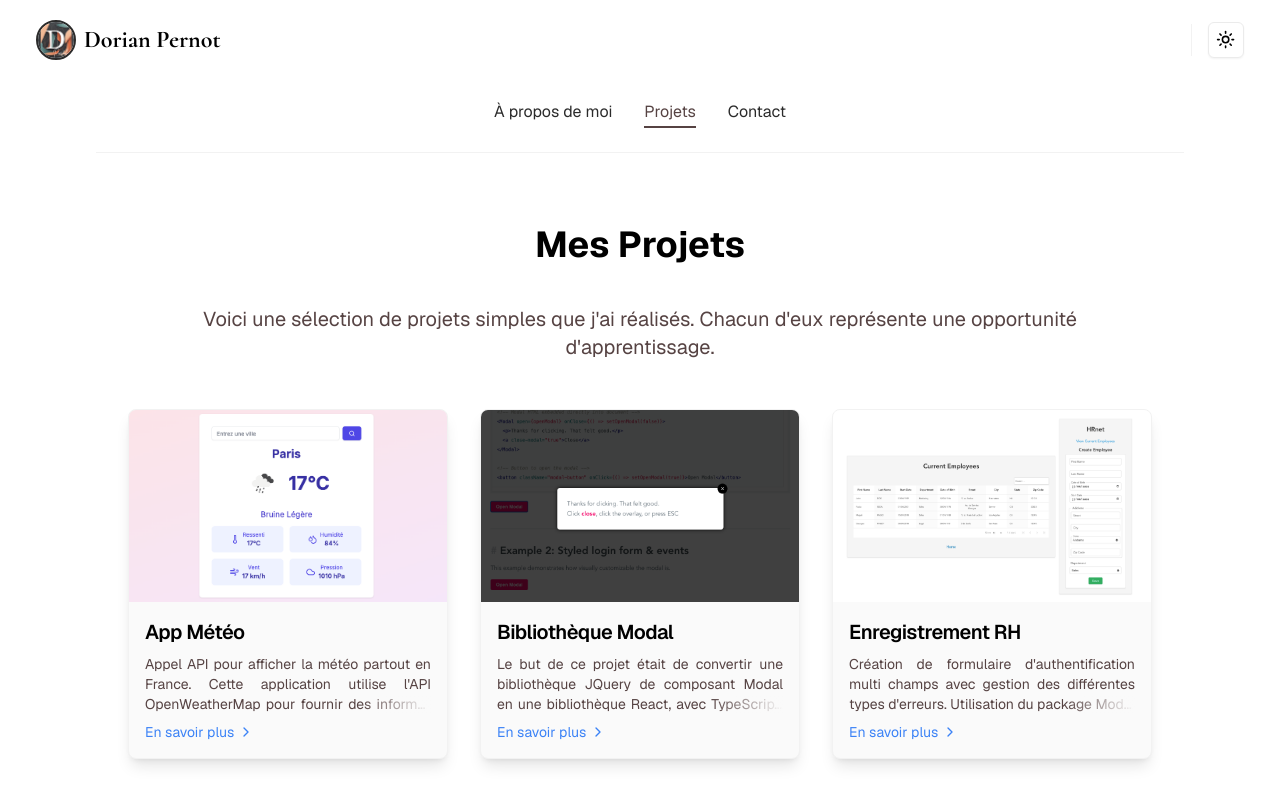
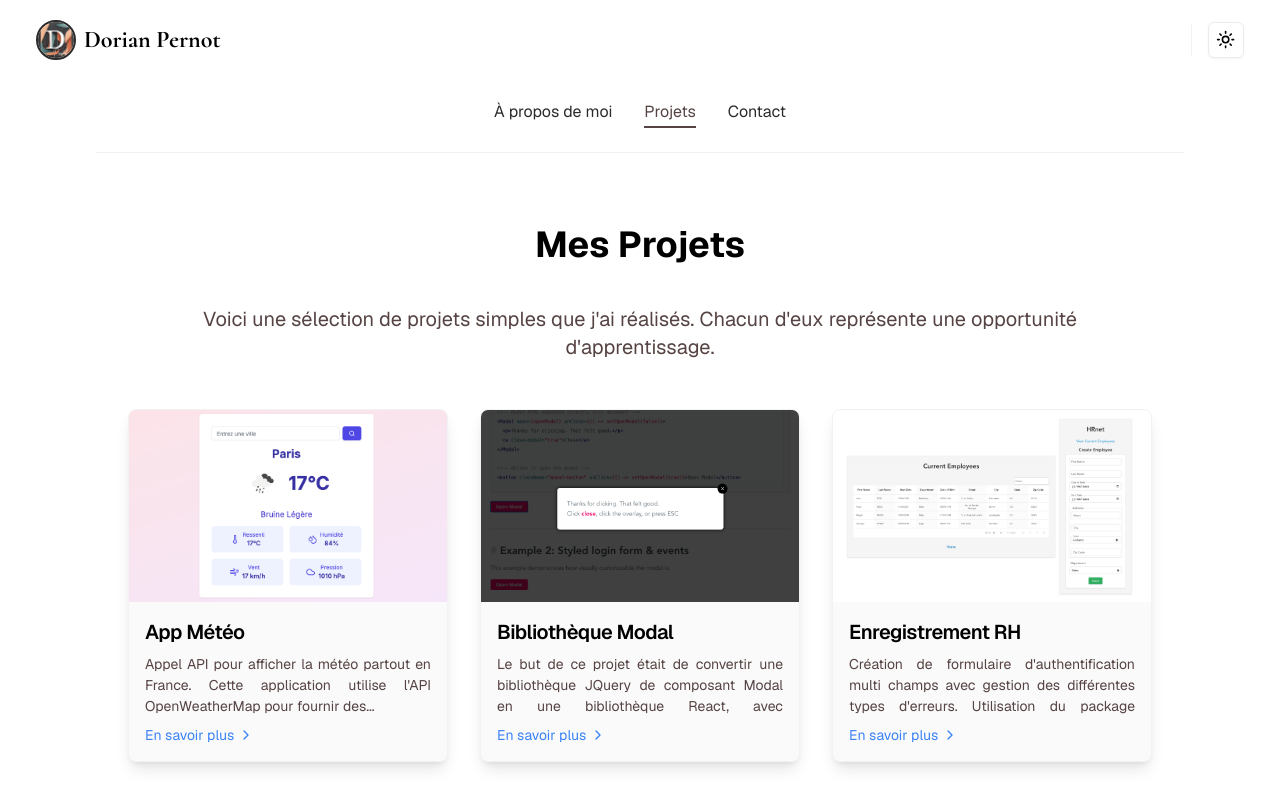
Before and after one commit to NairodP/portfolio, a Next.js app: page /projects in a window 1280 px wide. Shown: the top 790 px of the page. Built offline with nearby package versions, Linux system fonts and the light colour scheme.

Commit message:
again fix ellipsis in projects description

```diff
--- a/components/ProjectCard.tsx
+++ b/components/ProjectCard.tsx
@@ -1,4 +1,4 @@
-import { useState } from "react";
+import { useState, useEffect, useRef } from "react";
 import Image from "next/image";
 import { motion, AnimatePresence } from "framer-motion";
 import { Card, CardContent, CardHeader, CardTitle } from "@/components/ui/card";
@@ -19,6 +19,8 @@ export default function ProjectCard({
 }: ProjectCardProps) {
   const [isExpanded, setIsExpanded] = useState<boolean>(false);
   const [isHovered, setIsHovered] = useState<boolean>(false);
+  const [truncatedText, setTruncatedText] = useState<string>(project.description);
+  const descriptionRef = useRef<HTMLParagraphElement>(null);
 
   const handleExpand = () => {
     setIsExpanded(true);
@@ -29,6 +31,31 @@ export default function ProjectCard({
     setIsExpanded(false);
     setScrollLocked(false);
   };
+
+  useEffect(() => {
+    const truncateText = () => {
+      const element = descriptionRef.current;
+      if (!element) return;
+
+      const words = project.description.split(' ');
+      let truncated = '';
+      let isTruncated = false;
+
+      element.innerHTML = project.description;
+      while (element.scrollHeight > element.clientHeight && words.length > 0) {
+        words.pop();
+        truncated = words.join(' ') + '...';
+        element.innerHTML = truncated;
+        isTruncated = true;
+      }
+
+      setTruncatedText(isTruncated ? truncated : project.description);
+    };
+
+    truncateText();
+    window.addEventListener('resize', truncateText);
+    return () => window.removeEventListener('resize', truncateText);
+  }, [project.description]);
 
   return (
     <motion.div
@@ -60,15 +87,11 @@ export default function ProjectCard({
           </CardTitle>
           <div className="mb-2 flex-grow">
             <p
-              className="text-sm text-muted-foreground text-justify hyphens-auto overflow-hidden relative"
-              style={{
-                display: "-webkit-box",
-                WebkitLineClamp: 3,
-                WebkitBoxOrient: "vertical",
-              }}
+              ref={descriptionRef}
+              className="text-sm text-muted-foreground text-justify hyphens-auto overflow-hidden"
+              style={{ maxHeight: '4.5em', lineHeight: '1.5em' }}
             >
-              {project.description}
-              <span className="inline-block w-1/4 h-[calc(1em+4px)] absolute bottom-0 right-0 bg-gradient-to-r from-transparent to-card"></span>
+              {truncatedText}
             </p>
           </div>
           <motion.div
```
